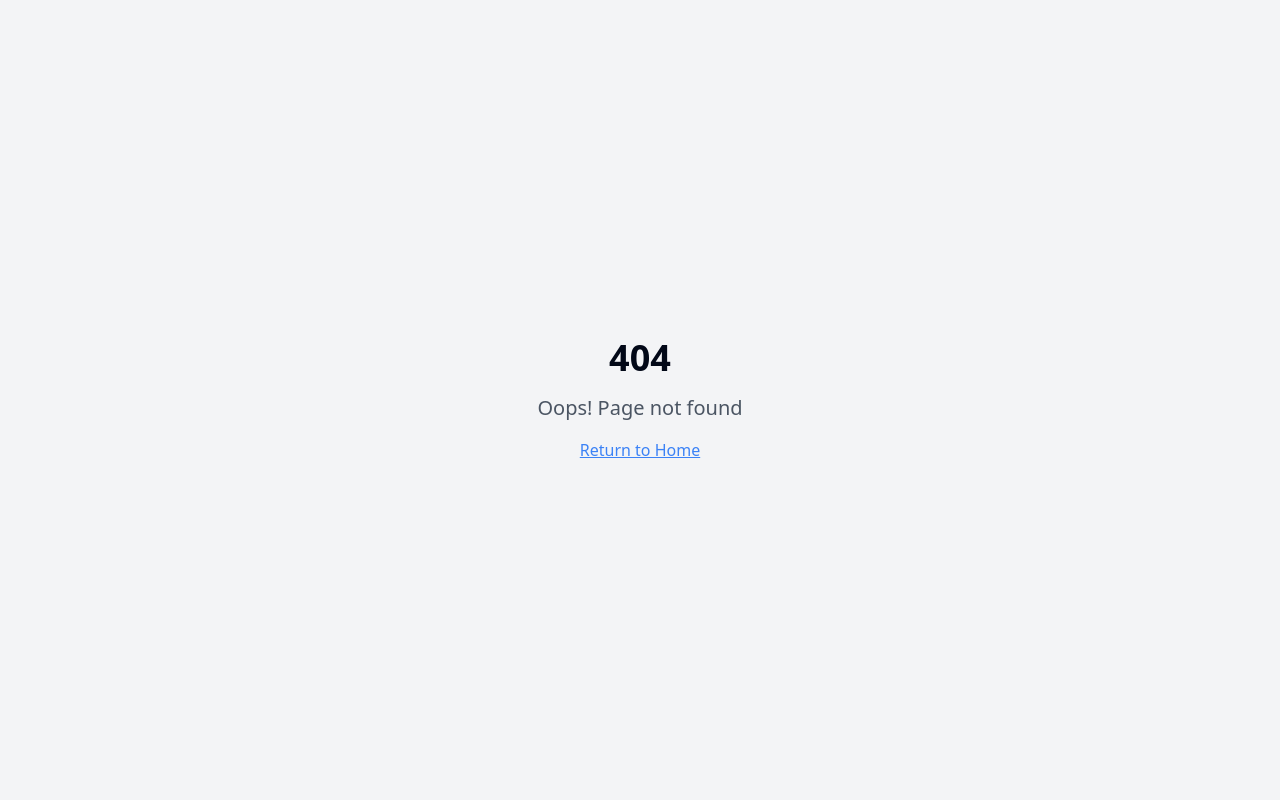
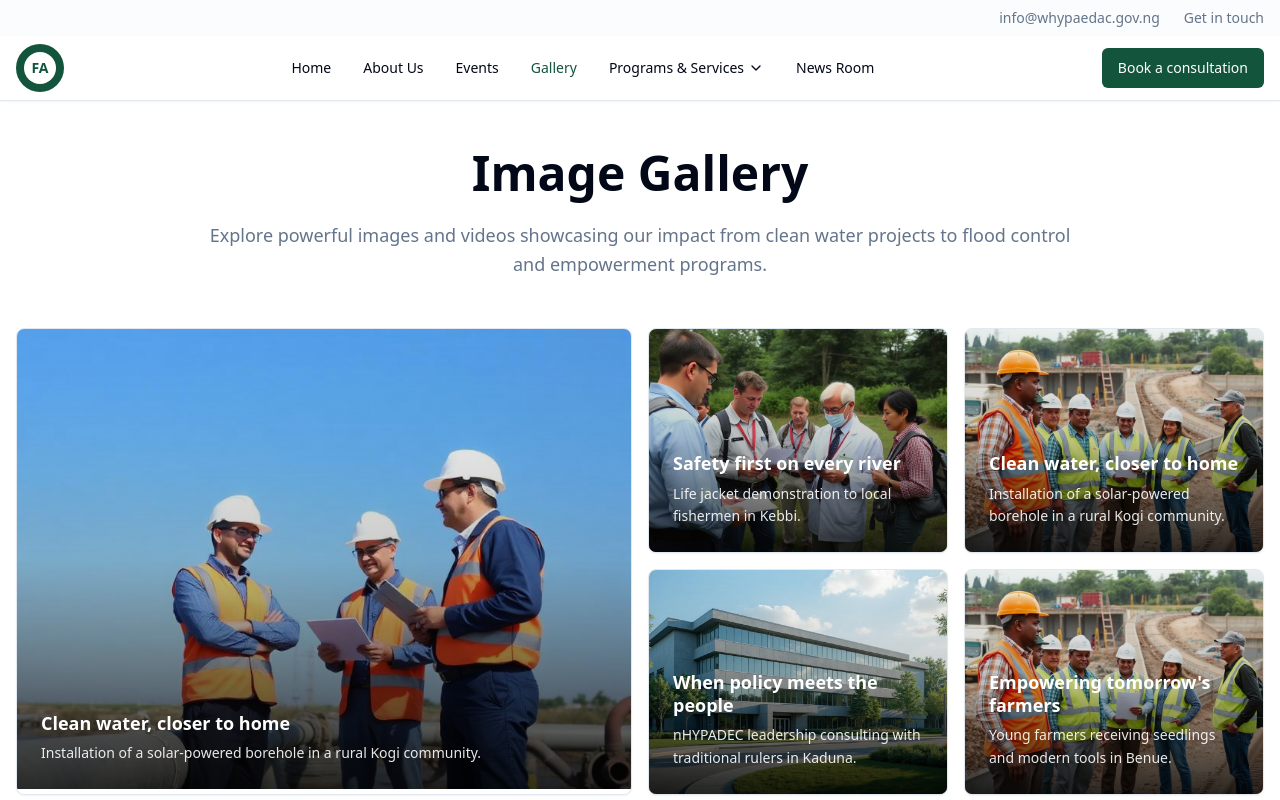
Before and after one commit to softdiddy/react-zen-canvas, a React (Vite) app: page /gallery in a window 1280 px wide. Before the commit this address had no page. Shown: the top 800 px of the page. Built offline with nearby package versions, Linux system fonts and the light colour scheme.

Commit message:
Add Image Gallery page

```diff
--- a/src/App.jsx
+++ b/src/App.jsx
@@ -6,6 +6,7 @@ import { BrowserRouter, Routes, Route } from "react-router-dom";
 import Index from "./pages/Index.jsx";
 import About from "./pages/About.jsx";
 import Events from "./pages/Events.jsx";
+import Gallery from "./pages/Gallery.jsx";
 import NotFound from "./pages/NotFound.jsx";
 
 const queryClient = new QueryClient();
@@ -20,6 +21,7 @@ const App = () => (
           <Route path="/" element={<Index />} />
           <Route path="/about" element={<About />} />
           <Route path="/events" element={<Events />} />
+          <Route path="/gallery" element={<Gallery />} />
           {/* ADD ALL CUSTOM ROUTES ABOVE THE CATCH-ALL "*" ROUTE */}
           <Route path="*" element={<NotFound />} />
         </Routes>
--- a/src/components/Header.jsx
+++ b/src/components/Header.jsx
@@ -11,6 +11,7 @@ const Header = () => {
     { name: 'Home', href: '/' },
     { name: 'About Us', href: '/about' },
     { name: 'Events', href: '/events' },
+    { name: 'Gallery', href: '/gallery' },
     { name: 'Programs & Services', href: '#services', hasDropdown: true },
     { name: 'News Room', href: '#news' }
   ];
--- /dev/null
+++ b/src/pages/Gallery.jsx
@@ -0,0 +1,149 @@
+import Header from '../components/Header';
+import Footer from '../components/Footer';
+import { Card } from '../components/ui/card';
+import heroBuilding from '../assets/hero-building.jpg';
+import communityProject from '../assets/community-project.jpg';
+import waterProject from '../assets/water-project.jpg';
+import environmentalProject from '../assets/environmental-project.jpg';
+
+const Gallery = () => {
+  const galleryItems = [
+    {
+      id: 1,
+      image: waterProject,
+      title: 'Clean water, closer to home',
+      description: 'Installation of a solar-powered borehole in a rural Kogi community.',
+      size: 'large'
+    },
+    {
+      id: 2,
+      image: environmentalProject,
+      title: 'Safety first on every river',
+      description: 'Life jacket demonstration to local fishermen in Kebbi.',
+      size: 'medium'
+    },
+    {
+      id: 3,
+      image: communityProject,
+      title: 'Clean water, closer to home',
+      description: 'Installation of a solar-powered borehole in a rural Kogi community.',
+      size: 'medium'
+    },
+    {
+      id: 4,
+      image: heroBuilding,
+      title: 'When policy meets the people',
+      description: 'nHYPADEC leadership consulting with traditional rulers in Kaduna.',
+      size: 'medium'
+    },
+    {
+      id: 5,
+      image: communityProject,
+      title: 'Empowering tomorrow\'s farmers',
+      description: 'Young farmers receiving seedlings and modern tools in Benue.',
+      size: 'medium'
+    },
+    {
+      id: 6,
+      image: waterProject,
+      title: 'Training that transforms lives',
+      description: 'Youth skills acquisition workshop in Gombe State.',
+      size: 'medium'
+    },
+    {
+      id: 7,
+      image: environmentalProject,
+      title: 'Training that transforms lives',
+      description: 'Youth skills acquisition workshop in Gombe State.',
+      size: 'large'
+    },
+    {
+      id: 8,
+      image: heroBuilding,
+      title: 'Restoring what floods took away',
+      description: 'Relief materials distributed to flood-impacted families in Niger State.',
+      size: 'medium'
+    },
+    {
+      id: 9,
+      image: communityProject,
+      title: 'When policy meets the people',
+      description: 'nHYPADEC leadership consulting with traditional rulers in Kaduna.',
+      size: 'medium'
+    },
+    {
+      id: 10,
+      image: waterProject,
+      title: 'Restoring what floods took away',
+      description: 'Relief materials distributed to flood-impacted families in Niger State.',
+      size: 'medium'
+    }
+  ];
+
+  return (
+    <div className="min-h-screen bg-background">
+      <Header />
+
+      <main className="container mx-auto px-4 py-12">
+        {/* Header Section */}
+        <div className="text-center mb-12">
+          <h1 className="text-4xl md:text-5xl font-bold text-foreground mb-6">
+            Image Gallery
+          </h1>
+          <p className="text-lg text-muted-foreground max-w-4xl mx-auto leading-relaxed">
+            Explore powerful images and videos showcasing our impact from clean water
+            projects to flood control and empowerment programs.
+          </p>
+        </div>
+
+        {/* Gallery Grid */}
+        <div className="grid grid-cols-1 md:grid-cols-2 lg:grid-cols-3 xl:grid-cols-4 gap-4 auto-rows-auto">
+          {galleryItems.map((item) => (
+            <Card
+              key={item.id}
+              className={`group cursor-pointer overflow-hidden hover:shadow-card-hover transition-all duration-300 ${
+                item.size === 'large'
+                  ? 'md:col-span-2 md:row-span-2'
+                  : item.size === 'tall'
+                  ? 'md:row-span-2'
+                  : ''
+              }`}
+            >
+              <div className="relative aspect-[4/3] overflow-hidden">
+                <img
+                  src={item.image}
+                  alt={item.title}
+                  className="w-full h-full object-cover group-hover:scale-110 transition-transform duration-500"
+                />
+                <div className="absolute inset-0 bg-gradient-to-t from-black/80 via-black/20 to-transparent"></div>
+
+                {/* Content Overlay */}
+                <div className="absolute bottom-0 left-0 right-0 p-6 text-white">
+                  <h3 className="font-bold text-lg mb-2 leading-tight">
+                    {item.title}
+                  </h3>
+                  <p className="text-sm text-white/90 leading-relaxed">
+                    {item.description}
+                  </p>
+                </div>
+              </div>
+            </Card>
+          ))}
+        </div>
+
+        {/* Load More Section */}
+        <div className="text-center mt-12">
+          <div className="inline-flex items-center gap-2 text-muted-foreground">
+            <div className="w-2 h-2 bg-primary rounded-full animate-pulse"></div>
+            <span className="text-sm">Showing 10 of 156 images</span>
+            <div className="w-2 h-2 bg-primary rounded-full animate-pulse"></div>
+          </div>
+        </div>
+      </main>
+
+      <Footer />
+    </div>
+  );
+};
+
+export default Gallery;
```
